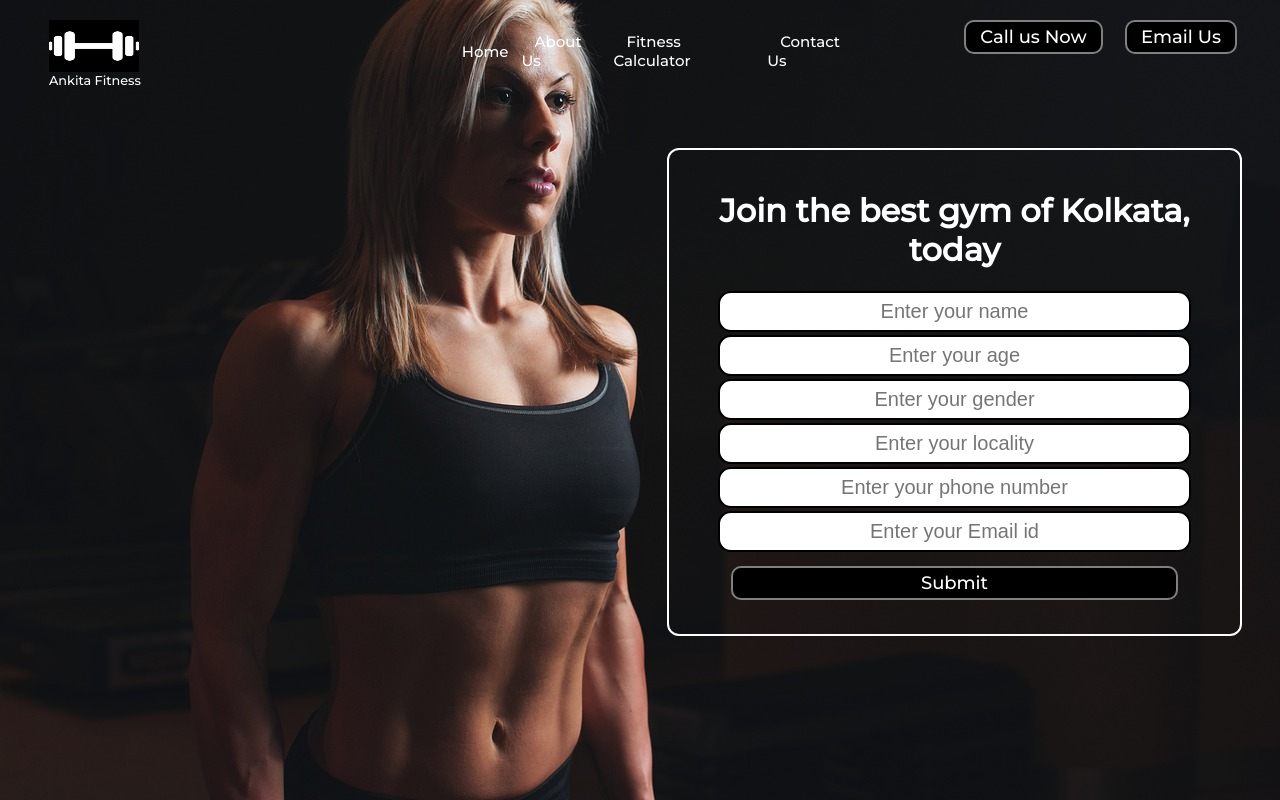
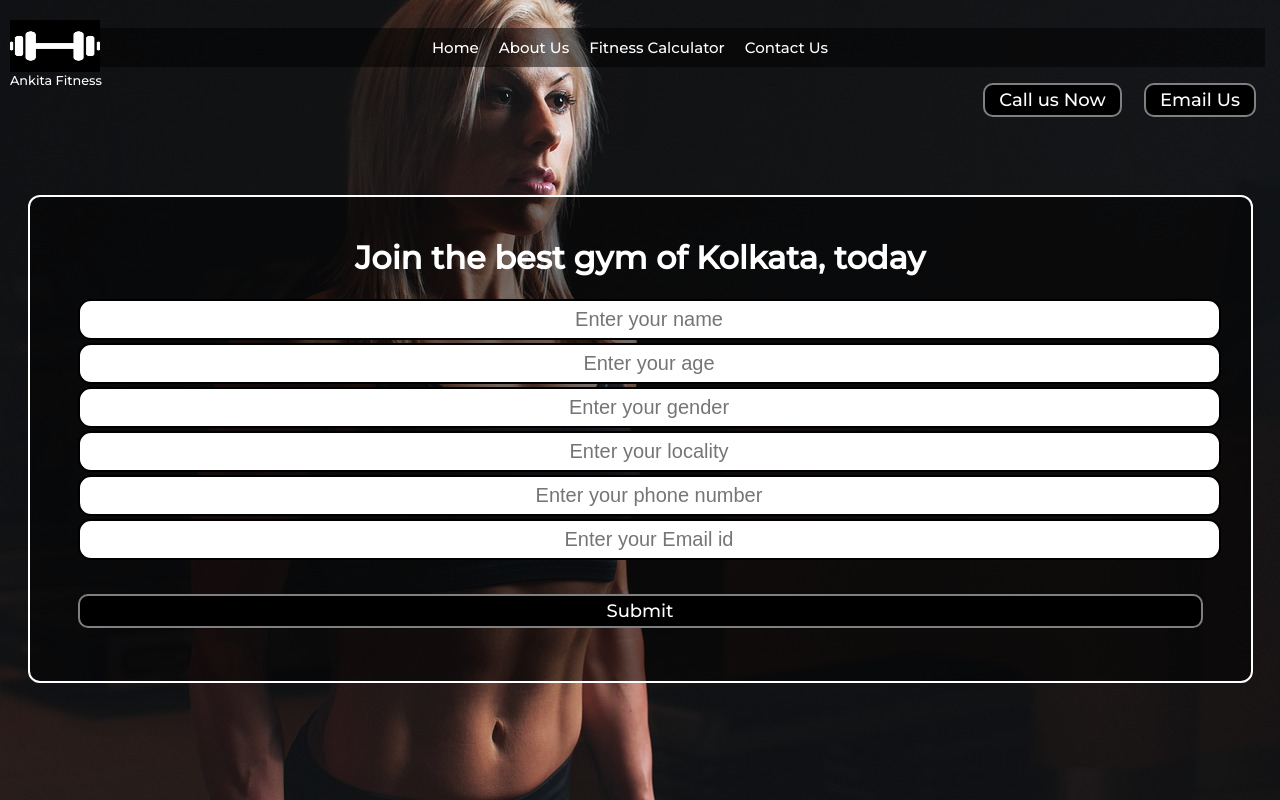
Before and after one commit to AnkitaSikdar005/Gym-Landing-Page, a plain HTML site: page index.html in a window 1280 px wide. Drawn offline with Linux system fonts and the light colour scheme.

Commit message:
Committed new changes

```diff
--- a/css/style.css
+++ b/css/style.css
@@ -4,6 +4,8 @@ body {
     margin: 0px;
     padding: 12px 15px;
     background: url('../img/gym4.jpg');
+    background-repeat: no-repeat;
+    background-size: cover;
 }
 
 .left {
@@ -11,7 +13,7 @@ body {
     font-size: 80%;
     display: inline-block;
     position: absolute;
-    left: 49px;
+    left: 10px;
     top: 20px;
 }
 
@@ -27,39 +29,37 @@ body {
 
 .mid {
     display: block;
-    width: 37%;
-    margin: 20px auto;
-
+    width: 100%;
+    text-align: center;
 }
 
 .right {
-    position: absolute;
-    right: 34px;
-    top: 20px;
-    display: inline-block;
+    text-align: right;
+    display: block;
 }
 
 .navbar {
     display: flex;
     justify-content: center;
     align-items: center;
+    background-color: rgba(0, 0, 0, 0.5);
+    padding: 10px 0;
 }
 
 .navbar li {
     font-size: 15px;
     list-style: none;
+    margin-right: 20px;
 }
 
 .navbar li a {
     color: white;
     text-decoration: none;
-    padding: 22px 13px;
 }
 
 .navbar li a:hover,
 .navbar li a.active {
     color: rgba(59, 127, 127, 0.937);
-    padding: 22px 16px;
 }
 
 .btn {
@@ -79,11 +79,12 @@ body {
 }
 
 .container {
-    margin: 78px 652px;
+    margin: 78px auto;
     padding: 20px 48px;
-    width: 38%;
+    width: 90%;
     border-radius: 12px;
     border: 2px solid white;
+    background-color: rgba(0, 0, 0, 0.5);
 }
 
 .container h1 {
@@ -92,14 +93,14 @@ body {
 
 .container button {
     display: block;
-    width: 94%;
+    width: 100%;
     margin: 3% auto;
 }
 
 .form-group input {
     text-align: center;
     display: block;
-    width: 455px;
+    width: 100%;
     padding: 7px;
     border: 2px solid black;
     margin: 3px auto;
--- a/index.html
+++ b/index.html
@@ -4,18 +4,15 @@
     <meta charset="UTF-8">
     <meta name="viewport" content="width=device-width, initial-scale=1.0">
     <title>Fitness is our Goal</title>
-</head>
     <link href="https://fonts.googleapis.com/css2?family=Caveat:wght@700&family=Crimson+Text:wght@600&family=Dancing+Script:wght@600&family=Montserrat:wght@500&family=Open+Sans:wght@500&family=Quicksand:wght@700&display=swap" rel="stylesheet">
     <link rel="stylesheet" href="css/style.css">
-
+</head>
 <body>
     <header class="header">
-    <!-- left box for logo -->
-    <div class ="left">
+        <div class="left">
             <img src="img/gymlogo2.jpeg" alt="">
             <div>Ankita Fitness </div>
         </div>
- <!-- right box for nav bar -->
         <div class="mid">
             <ul class="navbar">
                 <li><a href="#">Home</a></li>
@@ -24,8 +21,7 @@
                 <li><a href="#">Contact Us</a></li>
             </ul>
         </div>
-   <!-- right box for buttons -->
-   <div class ="right">
+        <div class="right">
             <button class="btn">Call us Now</button>
             <button class="btn">Email Us</button>
         </div>
@@ -34,22 +30,22 @@
         <h1>Join the best gym of Kolkata, today</h1>
         <form action="noaction.php">
             <div class="form-group">
-        <input type="text" name=""placeholder="Enter your name">
+                <input type="text" name="" placeholder="Enter your name">
             </div>
             <div class="form-group">
-        <input type="text" name=""placeholder="Enter your age">
+                <input type="text" name="" placeholder="Enter your age">
             </div>
             <div class="form-group">
-        <input type="text" name=""placeholder="Enter your gender">
+                <input type="text" name="" placeholder="Enter your gender">
             </div>
             <div class="form-group">
-        <input type="text" name=""placeholder="Enter your locality">
+                <input type="text" name="" placeholder="Enter your locality">
             </div>
             <div class="form-group">
-        <input type="text" name=""placeholder="Enter your phone number">
+                <input type="text" name="" placeholder="Enter your phone number">
             </div>
             <div class="form-group">
-        <input type="text" name=""placeholder="Enter your Email id">
+                <input type="text" name="" placeholder="Enter your Email id">
             </div>
             <button class="btn">Submit</button>
         </form>
```
Lines whose indentation alone changed are shown as unchanged.
